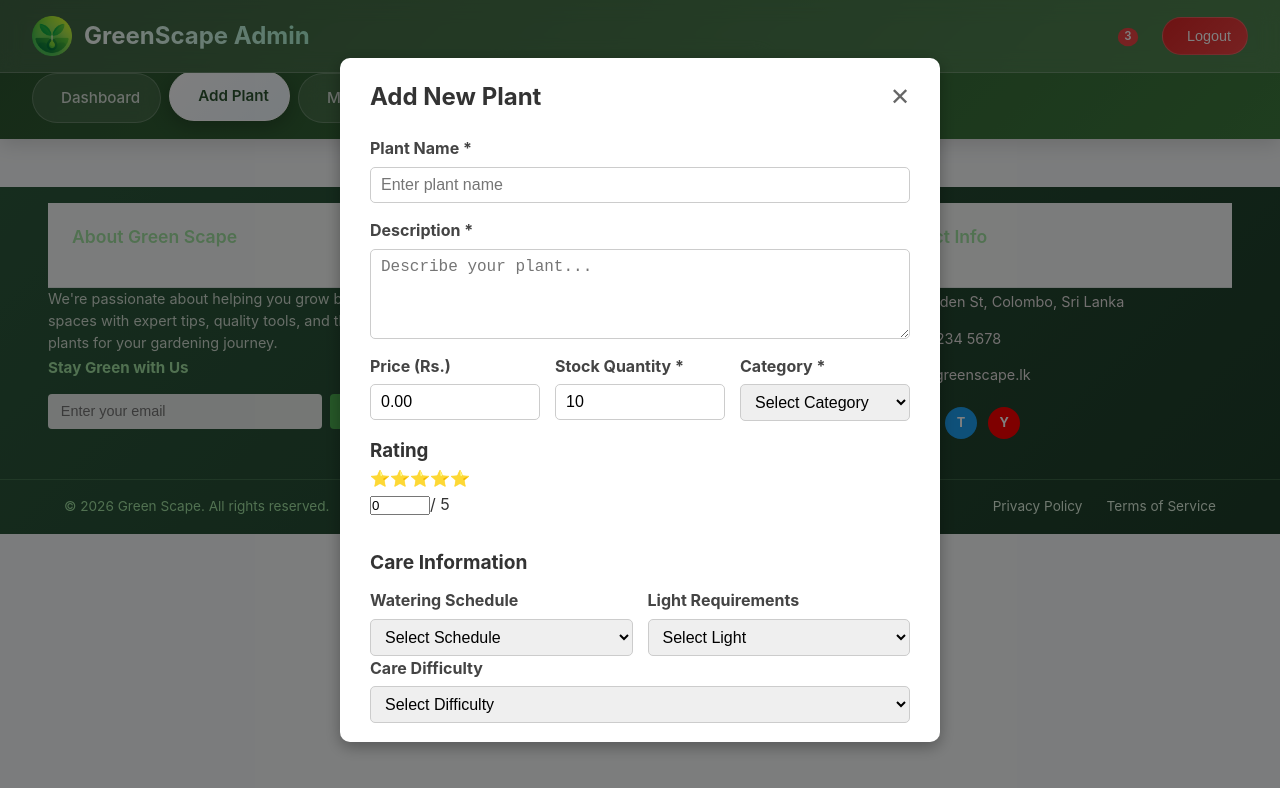
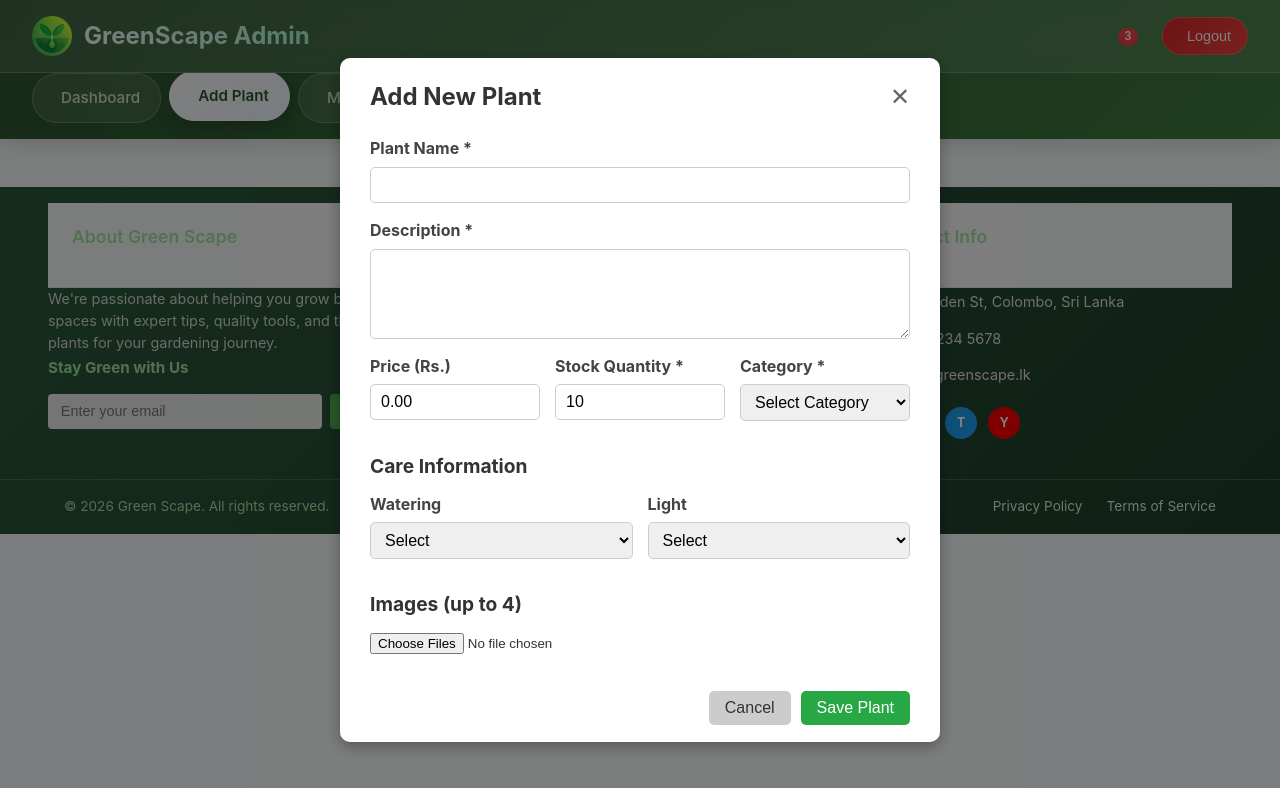
Before and after one commit to SanduSewwandi/Devops_Project, a React (Vite) app in the folder frontEnd/: page /admin/add in a window 1280 px wide. Shown: the top 788 px of the page. Built offline with nearby package versions, Linux system fonts and the light colour scheme; sample sign-in values are in the browser's storage.

Commit message:
new addplant

```diff
--- a/frontEnd/src/Components/Pages/AddPlant.jsx
+++ b/frontEnd/src/Components/Pages/AddPlant.jsx
@@ -39,7 +39,6 @@ const AddPlant = ({ onClose, onSave, initialData, isEditing, isLocalStorage = fa
 
   const handleInputChange = (e) => {
     const { name, value, checked } = e.target;
-
     if (["wateringSchedule", "lightRequirements", "careDifficulty"].includes(name)) {
       setFormData((prev) => ({
         ...prev,
@@ -75,54 +74,8 @@ const AddPlant = ({ onClose, onSave, initialData, isEditing, isLocalStorage = fa
     setImages((prev) => prev.filter((_, i) => i !== index));
   };
 
-  const handleLocalStorageSubmit = (e) => {
-    e.preventDefault();
-    if (!formData.plantName || !formData.description || !formData.category) {
-      alert("Please fill all required fields.");
-      return;
-    }
-
-    const plantData = {
-      id: isEditing && initialData ? (initialData.id || initialData._id) : Date.now(),
-      plantName: formData.plantName,
-      description: formData.description,
-      price: formData.price,
-      category: formData.category,
-      rating: formData.rating,
-      stockQuantity: formData.stockQuantity,
-      isPopular: formData.popular,
-      wateringSchedule: formData.care.water,
-      lightRequirements: formData.care.light,
-      careDifficulty: formData.care.difficulty,
-      images: initialData?.images || [],
-      createdAt: isEditing && initialData ? initialData.createdAt : new Date().toISOString(),
-      updatedAt: new Date().toISOString()
-    };
-
-    const existingPlants = JSON.parse(localStorage.getItem('plants') || '[]');
-    let updatedPlants;
-    if (isEditing && initialData) {
-      updatedPlants = existingPlants.map(plant =>
-        (plant.id || plant._id) === plantData.id ? plantData : plant
-      );
-    } else {
-      updatedPlants = [...existingPlants, plantData];
-    }
-
-    localStorage.setItem('plants', JSON.stringify(updatedPlants));
-    window.dispatchEvent(new Event('storage'));
-
-    if (onSave) onSave(plantData);
-    alert(`🌱 Plant ${isEditing ? 'updated' : 'added'} successfully!`);
-    onClose && onClose();
-  };
-
   const handleApiSubmit = async (e) => {
     e.preventDefault();
-    if (!formData.plantName || !formData.description || !formData.category) {
-      alert("Please fill all required fields.");
-      return;
-    }
     const token = localStorage.getItem("adminToken");
     if (!token) {
       alert("Access Denied: Please log in as Admin.");
@@ -133,7 +86,6 @@ const AddPlant = ({ onClose, onSave, initialData, isEditing, isLocalStorage = fa
 
     try {
       const data = new FormData();
-      // Backend expects 'name', not 'plantName'
       data.append("name", formData.plantName);
       data.append("description", formData.description);
       data.append("price", formData.price);
@@ -142,15 +94,19 @@ const AddPlant = ({ onClose, onSave, initialData, isEditing, isLocalStorage = fa
       data.append("stockQuantity", formData.stockQuantity);
       data.append("popular", formData.popular.toString());
 
-      // Sending care info as flattened fields is safer than JSON strings for many backends
+      /** * CRITICAL FIX:
+       * Do NOT use JSON.stringify(formData.care).
+       * Your backend controller expects an object, and multipart/form-data
+       * sends strings. We send individual fields that match your schema.
+       */
       data.append("wateringSchedule", formData.care.water);
       data.append("lightRequirements", formData.care.light);
       data.append("careDifficulty", formData.care.difficulty);
 
-      // Standardize image key to 'images' for array uploads
-      images.forEach((file) => {
+      // Matches your plantRouter.post name requirements: image1, image2, etc.
+      images.forEach((file, idx) => {
         if (file instanceof File) {
-          data.append("images", file);
+          data.append(`image${idx + 1}`, file);
         }
       });
 
@@ -164,54 +120,21 @@ const AddPlant = ({ onClose, onSave, initialData, isEditing, isLocalStorage = fa
         body: data,
       });
 
-      const result = await response.json().catch(() => ({}));
+      const result = await response.json();
 
       if (!response.ok) {
-        throw new Error(result?.message || "Server Error: Operation failed");
+        throw new Error(result.message || "Server Error");
       }
 
-      // Format data for the parent component to display immediately
-      const savedPlant = {
-        id: result?.plant?._id || result?.plant?.id || Date.now(),
-        plantName: result?.plant?.name || formData.plantName,
-        description: result?.plant?.description || formData.description,
-        price: result?.plant?.price || formData.price,
-        category: result?.plant?.category || formData.category,
-        rating: result?.plant?.rating || formData.rating,
-        stockQuantity: result?.plant?.stockQuantity || formData.stockQuantity,
-        isPopular: result?.plant?.popular || formData.popular,
-        wateringSchedule: result?.plant?.care?.water || formData.care.water,
-        lightRequirements: result?.plant?.care?.light || formData.care.light,
-        careDifficulty: result?.plant?.care?.difficulty || formData.care.difficulty,
-        images: result?.plant?.images || initialData?.images || [],
-        createdAt: result?.plant?.createdAt || new Date().toISOString()
-      };
-
-      if (onSave) onSave(savedPlant);
+      if (onSave) onSave(result.plant);
       alert(`🌱 Plant ${isEditing ? 'updated' : 'added'} successfully!`);
-      onClose && onClose();
+      onClose();
     } catch (err) {
-      console.error("Submission Error:", err);
+      console.error("Submit Error:", err);
       alert(err.message);
     } finally {
       setUploading(false);
     }
-  };
-
-  const handleSubmit = isLocalStorage ? handleLocalStorageSubmit : handleApiSubmit;
-
-  const renderStarRating = () => {
-    const rating = parseFloat(formData.rating) || 0;
-    return Array.from({ length: 5 }, (_, i) => (
-      <span
-        key={i}
-        className={`star ${i + 1 <= rating ? 'filled' : ''}`}
-        onClick={() => setFormData(prev => ({ ...prev, rating: (i + 1).toString() }))}
-        style={{ cursor: 'pointer' }}
-      >
-        ⭐
-      </span>
-    ));
   };
 
   return (
@@ -221,51 +144,23 @@ const AddPlant = ({ onClose, onSave, initialData, isEditing, isLocalStorage = fa
           <h2>{isEditing ? "Edit Plant" : "Add New Plant"}</h2>
           <button className="close-btn" onClick={onClose}>✕</button>
         </div>
-        <form className="add-plant-form-content" onSubmit={handleSubmit}>
+        <form className="add-plant-form-content" onSubmit={handleApiSubmit}>
           <div className="form-group">
             <label>Plant Name *</label>
-            <input
-              type="text"
-              name="plantName"
-              value={formData.plantName}
-              onChange={handleInputChange}
-              placeholder="Enter plant name"
-              required
-            />
+            <input type="text" name="plantName" value={formData.plantName} onChange={handleInputChange} required />
           </div>
           <div className="form-group">
             <label>Description *</label>
-            <textarea
-              name="description"
-              value={formData.description}
-              onChange={handleInputChange}
-              rows="4"
-              placeholder="Describe your plant..."
-              required
-            />
+            <textarea name="description" value={formData.description} onChange={handleInputChange} rows="4" required />
           </div>
           <div className="form-row">
             <div className="form-group">
               <label>Price (Rs.)</label>
-              <input
-                type="number"
-                name="price"
-                value={formData.price}
-                onChange={handleInputChange}
-                step="0.01"
-                min="0"
-              />
+              <input type="number" name="price" value={formData.price} onChange={handleInputChange} step="0.01" />
             </div>
             <div className="form-group">
               <label>Stock Quantity *</label>
-              <input
-                type="number"
-                name="stockQuantity"
-                value={formData.stockQuantity}
-                onChange={handleInputChange}
-                min="0"
-                required
-              />
+              <input type="number" name="stockQuantity" value={formData.stockQuantity} onChange={handleInputChange} required />
             </div>
             <div className="form-group">
               <label>Category *</label>
@@ -274,30 +169,7 @@ const AddPlant = ({ onClose, onSave, initialData, isEditing, isLocalStorage = fa
                 <option value="indoor">Indoor</option>
                 <option value="outdoor">Outdoor</option>
                 <option value="succulents">Succulents</option>
-                <option value="flowering">Flowering</option>
-                <option value="herbs">Herbs</option>
-                <option value="trees">Trees</option>
               </select>
-            </div>
-          </div>
-
-          <div className="rating-section">
-            <h3>Rating</h3>
-            <div className="rating-container">
-              <div className="star-rating">{renderStarRating()}</div>
-              <div className="rating-input-group">
-                <input
-                  type="number"
-                  name="rating"
-                  value={formData.rating}
-                  onChange={handleInputChange}
-                  min="0"
-                  max="5"
-                  step="0.1"
-                  className="rating-input"
-                />
-                <span className="rating-label">/ 5</span>
-              </div>
             </div>
           </div>
 
@@ -305,91 +177,40 @@ const AddPlant = ({ onClose, onSave, initialData, isEditing, isLocalStorage = fa
             <h3>Care Information</h3>
             <div className="form-row">
               <div className="form-group">
-                <label>Watering Schedule</label>
+                <label>Watering</label>
                 <select name="wateringSchedule" value={formData.care.water} onChange={handleInputChange}>
-                  <option value="">Select Schedule</option>
+                  <option value="">Select</option>
                   <option value="daily">Daily</option>
-                  <option value="every-2-days">Every 2 days</option>
                   <option value="weekly">Weekly</option>
-                  <option value="bi-weekly">Bi-weekly</option>
-                  <option value="monthly">Monthly</option>
                 </select>
               </div>
               <div className="form-group">
-                <label>Light Requirements</label>
+                <label>Light</label>
                 <select name="lightRequirements" value={formData.care.light} onChange={handleInputChange}>
-                  <option value="">Select Light</option>
+                  <option value="">Select</option>
                   <option value="full-sun">Full Sun</option>
-                  <option value="partial-sun">Partial Sun</option>
                   <option value="shade">Shade</option>
-                  <option value="indirect-light">Indirect Light</option>
-                  <option value="low-light">Low Light</option>
                 </select>
               </div>
             </div>
-            <div className="form-group">
-              <label>Care Difficulty</label>
-              <select name="careDifficulty" value={formData.care.difficulty} onChange={handleInputChange}>
-                <option value="">Select Difficulty</option>
-                <option value="easy">Easy (Beginner)</option>
-                <option value="moderate">Moderate</option>
-                <option value="difficult">Difficult</option>
-                <option value="expert">Expert Only</option>
-              </select>
+          </div>
+
+          <div className="plant-images-section">
+            <h3>Images (up to 4)</h3>
+            <input type="file" accept="image/*" multiple onChange={handleFileChange} disabled={uploading} />
+            <div className="images-preview">
+              {images.map((img, idx) => (
+                <div key={idx} className="image-preview-item">
+                  <span>{img.name}</span>
+                  <button type="button" onClick={() => removeImage(idx)}>✕</button>
+                </div>
+              ))}
             </div>
           </div>
 
-          <div className="form-group checkbox-group">
-            <label className="checkbox-label">
-              <input
-                type="checkbox"
-                name="popular"
-                checked={formData.popular}
-                onChange={handleInputChange}
-              />
-              <span className="checkmark"></span>
-              Mark as Popular Plant
-            </label>
-          </div>
-
-          {!isLocalStorage && (
-            <div className="plant-images-section">
-              <h3>Images (up to 4)</h3>
-              <div className="file-upload-container">
-                <input
-                  type="file"
-                  name="images"
-                  accept="image/*"
-                  multiple
-                  onChange={handleFileChange}
-                  disabled={uploading}
-                  className="file-input"
-                  id="plant-images"
-                />
-                <label htmlFor="plant-images" className="file-upload-label">
-                  📷 Choose Images
-                </label>
-              </div>
-              {images.length > 0 && (
-                <div className="images-preview">
-                  {images.map((img, idx) => (
-                    <div key={idx} className="image-preview-item">
-                      <span className="image-name">{img.name}</span>
-                      <button type="button" onClick={() => removeImage(idx)} className="remove-image">
-                        ✕
-                      </button>
-                    </div>
-                  ))}
-                </div>
-              )}
-            </div>
-          )}
-
           <div className="add-plant-footer">
-            <button type="button" className="cancel-btn" onClick={onClose}>Cancel</button>
-            <button type="submit" className="submit-btn" disabled={uploading}>
-              {uploading ? "Processing..." : (isEditing ? "Update Plant" : "Save Plant")}
-            </button>
+            <button type="button" onClick={onClose}>Cancel</button>
+            <button type="submit" disabled={uploading}>{uploading ? "Uploading..." : "Save Plant"}</button>
           </div>
         </form>
       </div>
```
